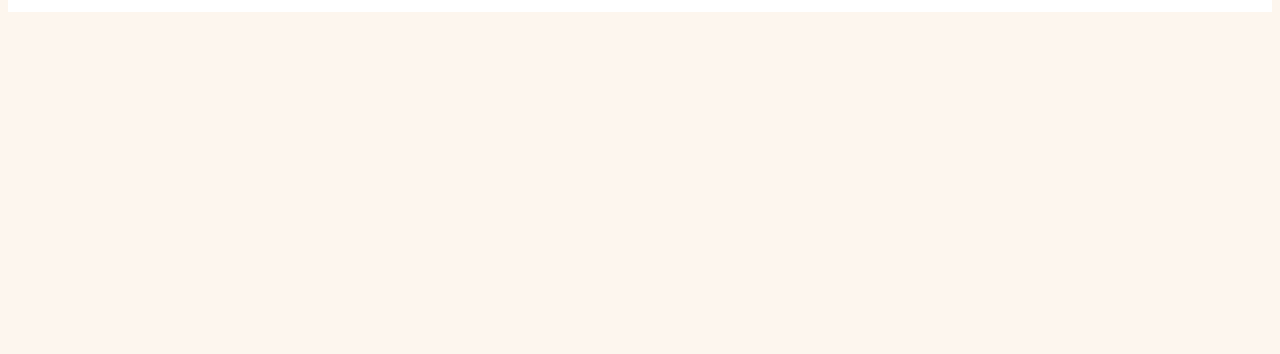
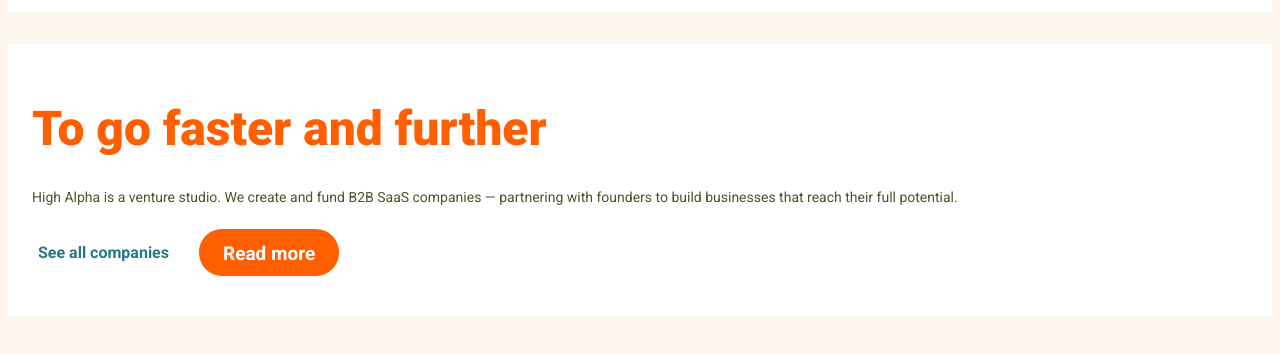
Before and after one commit to user99775533LiterallyPredictedThis/veebiStiiliKopeerimine, a plain HTML site: page index.html in a window 1280 px wide. Shown: the part 70-424 px from the top of the page. Drawn offline with Linux system fonts and the light colour scheme.

Commit message:
Add section 1

```diff
--- a/index.html
+++ b/index.html
@@ -16,7 +16,7 @@
     <header>
         <div class="container">
 
-        <div class="nav">
+            <div class="nav">
 
                 <div class="logo">
                     <img src="/img/swedbank-logo.svg" id="swedbank-logo">
@@ -29,14 +29,20 @@
                 </div>
             </div>
         </div>
+
     </header>
+    <div class="container">
+        <div class="section">
+            <h1>To go faster and further</h1>
+            <p>High Alpha is a venture studio. We create and fund B2B SaaS companies — partnering with founders to build
+                businesses that reach their full potential.</p>
+            <ul>
+                <button class="btn-secondary">See all companies</button>
+                <button class="btn-primary">Read more</button>
+            </ul>
+        </div>
+    </div>
 
-    <!--<div class="container">
-            <h1>To go faster and further</h1>
-            <p>High Alpha is a venture studio. We create and fund B2B SaaS companies — partnering with founders to build businesses that reach their full potential.</p>
-            <button type="button">Read more</button>
-
-        </div>-->
 </body>
 
 </html>
--- a/style.css
+++ b/style.css
@@ -3,7 +3,8 @@
     --color-heading: #FF5F00;
     --color-p: #51512B;
     --color-secondary: #fff;
-    --color-button: #FF5F00;
+    --color-btn-primary: #FF5F00;
+    --color-btn-secondary: #257886;
 }
 
 body {
@@ -16,6 +17,7 @@
 .container {
     max-width: 1280px;
     margin: 0 auto;
+    margin-bottom: 32px;
 }
 
 .nav {
@@ -23,7 +25,7 @@
     justify-content: space-between;
     align-items: center;
     padding: 15px 15px;
-    margin-bottom: 3rem;
+    margin-bottom: 32px;
     position: relative;
     max-width: 100%;
     z-index: 10;
@@ -45,3 +47,50 @@
     color: var(--color-p);
     text-decoration: none;
 }
+
+.section{
+    background-color: var(--color-secondary);
+    padding: 24px;
+}
+
+h1{
+    font-size: 48px;
+    font-family: "roboto", sans-serif;
+    font-weight: 900;
+    color: var(--color-heading);
+}
+
+p{
+    font-size: 14px;
+    font-family: "roboto", sans-serif;
+    color: var(--color-p);
+    margin: 24px 0px;
+}
+
+ul {
+    padding: 0%;
+    display: flex;
+    gap: 1.5rem;
+}
+
+.btn-primary{
+    border: none;
+    font-size: 19px;
+    font-family: "roboto", sans-serif;
+    font-weight: bold;
+    color: #fff;
+    background-color: var(--color-btn-primary);
+    padding: 13px 24px 11px;
+    border-radius: 23px;
+    cursor: pointer;
+}
+
+.btn-secondary{
+    border: none;
+    font-size: 16px;
+    font-family: "roboto", sans-serif;
+    font-weight: bold;
+    color: var(--color-btn-secondary);
+    background-color: #fff;
+
+}
```
